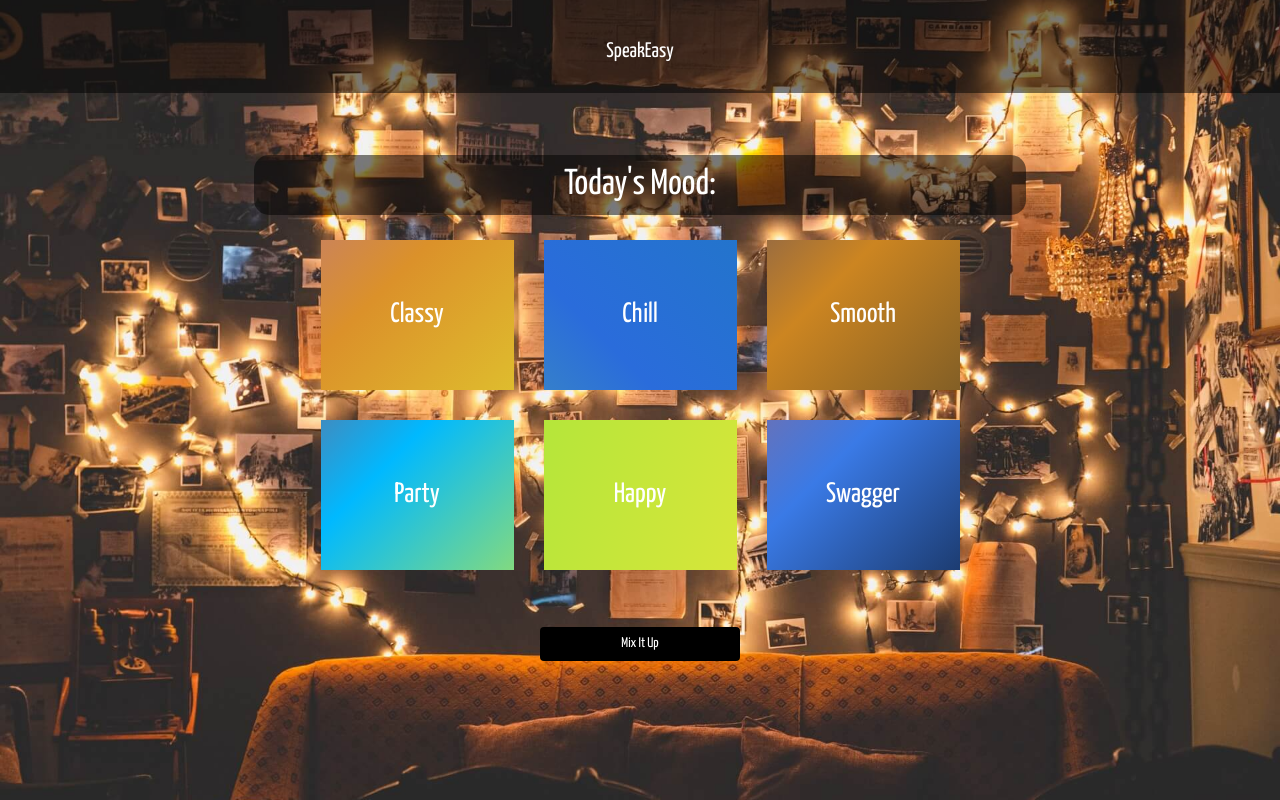
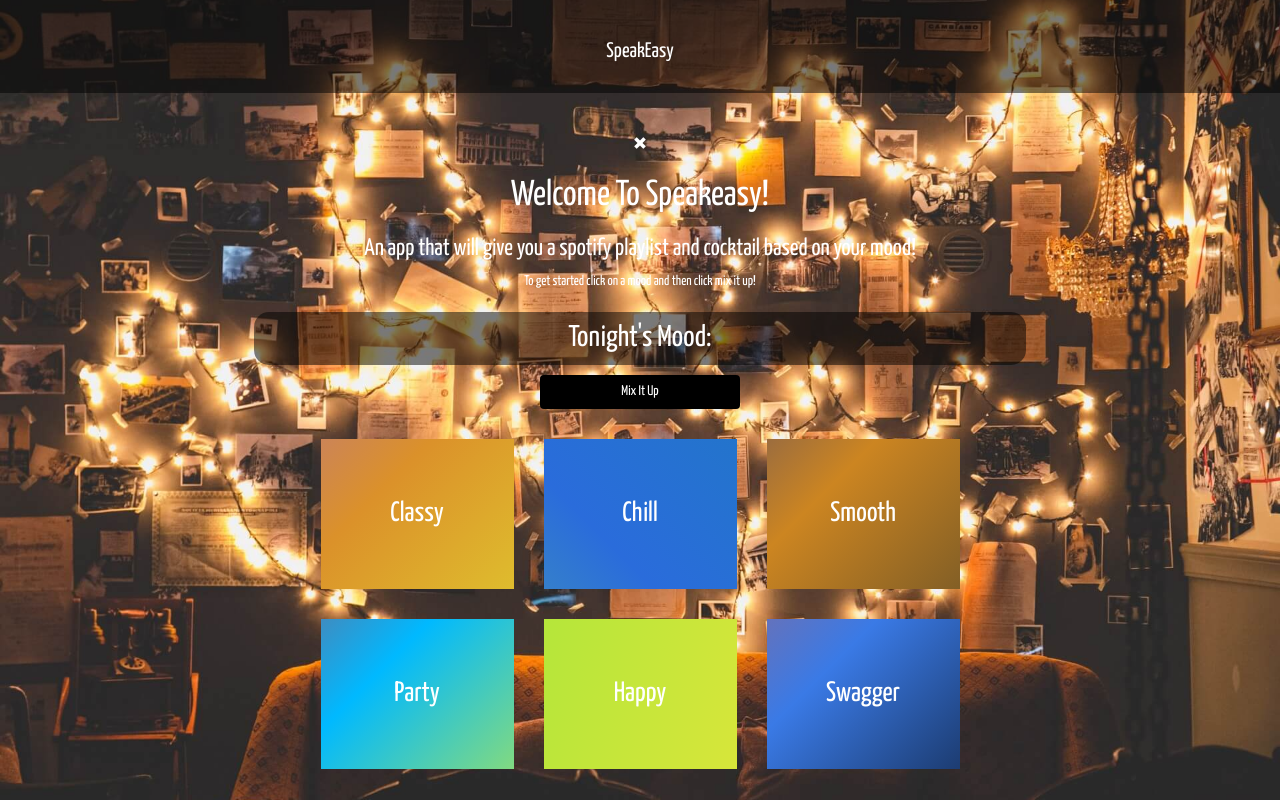
Before and after one commit to jcast90/speakeasy-react-hackathon, a React (Create React App) app: page / in a window 1280 px wide. Built offline with nearby package versions, Linux system fonts and the light colour scheme; the HTML template or start-up script is replaced by a standard one.

Commit message:
made app more user friendly

```diff
--- a/src/components/Add.jsx
+++ b/src/components/Add.jsx
@@ -4,18 +4,52 @@ export class Add extends Component {
   constructor(props) {
     super(props);
     this.state = {
-      active: false
+      active: false,
+      close: false,
+      hidden: ''
     };
+    this.closeIntro = this.closeIntro.bind(this);
   }
-
+  closeIntro() {
+    if (this.state.close === false) {
+      this.setState({
+        close: true,
+        hidden: 'hidden'
+      });
+    } else {
+      this.setState({
+        close: false,
+        hidden: ''
+      });
+    }
+  }
   render() {
+    var hours = new Date().getHours();
     return (
       <div className="add-wrapper">
         <div className="add-mood-wrapper">
           <header className="add-header">
-            <h1 className="add-title">
-              Today's Mood: <span className="userMood">{this.props.mood}</span>
-            </h1>
+            <div className={`first-timers ${this.state.hidden}`}>
+              <span
+                className="close-icon glyphicon glyphicon-remove"
+                onClick={this.closeIntro}
+              />
+              <h1> Welcome To Speakeasy!</h1>
+              <h3>
+                An app that will give you a spotify playlist and cocktail based
+                on your mood!
+              </h3>
+              <span>
+                To get started click on a mood and then click mix it up!
+              </span>
+            </div>
+            <h2 className="add-title">
+              {hours < 12 ? "Today's" : "Tonight's"} Mood:{' '}
+              <span className="userMood">{this.props.mood}</span>
+            </h2>
+            <button className="btn btn-mix" onClick={this.props.button}>
+              Mix It Up
+            </button>
           </header>
           <div className="mood-item">
             <div
@@ -62,13 +96,13 @@ export class Add extends Component {
             </div>
           </div>
         </div>
-
-        <div className="add-button-wrapper">
-          <button className="btn btn-mix" onClick={this.props.button}>
-            Mix It Up
-          </button>
-        </div>
       </div>
     );
   }
 }
+
+// <div className="add-button-wrapper">
+// <button className="btn btn-mix" onClick={this.props.button}>
+//   Mix It Up
+// </button>
+// </div>
--- a/src/css/style.less
+++ b/src/css/style.less
@@ -254,19 +254,34 @@ img {
   flex-grow: 1;
   width: 100%;
   margin-bottom: 15px;
-  background-color: #000;
+  background-color: #fff;
   transition: all 0.2s ease-in-out;
 }
 .btn-mix {
+  color: #000;
+  width: 200px;
+  font-size: 1.5em;
+}
+.first-timers {
+  background-color: rgba(0, 0, 0, 0.5);
   color: #fff;
-  width: 200px;
+  padding: 10px;
+  border-radius: 5px;
+  .close-icon {
+    float: right;
+    cursor: pointer;
+  }
+  span {
+    font-size: 1.2em;
+  }
 }
-
-button:hover {
-  background-color: #fff;
-  color: #000;
-  // transform: scale(1.1);
-  box-shadow: 1px 1px 45px #000;
+.hidden {
+  display: none;
+}
+.btn-mix:hover {
+  background-color: rgb(83, 81, 218);
+  color: #fff !important;
+  transform: scale(1.1);
 }
 .card-title {
   font-size: 2em;
```
